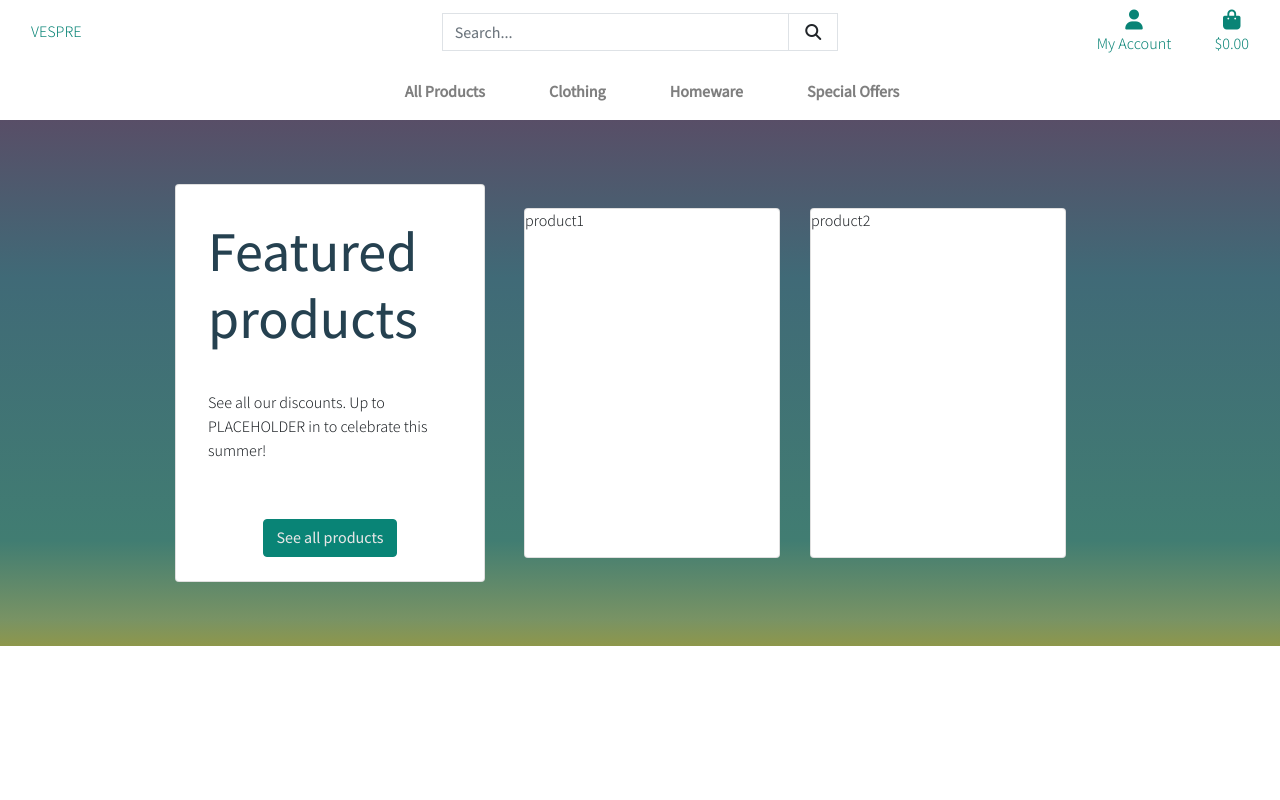
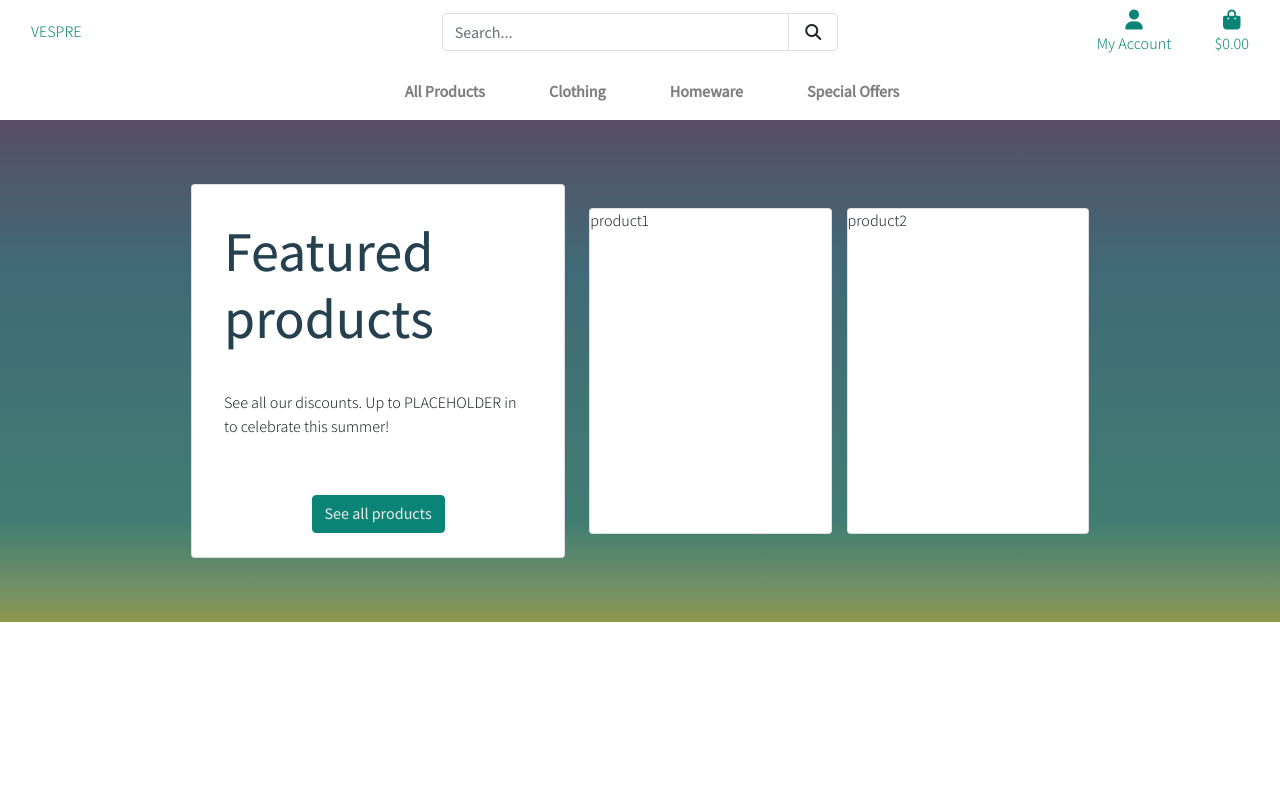
Before and after one commit to Khalanar/vespre, a Django app: page / in a window 1280 px wide. Run offline with Django 3.2, Linux system fonts and the light colour scheme; some libraries are stand-ins or nearby versions.

Commit message:
fix paddings and styles for small and medium

```diff
--- a/static/css/base.css
+++ b/static/css/base.css
@@ -16,10 +16,13 @@
     --color-button-accent-1:  #098476;
     --color-button-accent-2:  #cae14c;
 
+    --rounded-corder-radius: 0.25em;
+
 }
 
 html{
     height:100%;
+    min-width: 364px;
 }
 
 body{
@@ -84,6 +87,27 @@ a {
     color: var(--color-base-text);
 }
 
+.card {
+    border-radius: var(--rounded-corder-radius);
+}
+
+.rounded-l{
+    border-radius:
+        var(--rounded-corder-radius)
+        0px
+        0px
+        var(--rounded-corder-radius)
+        !important;
+}
+
+.rounded-r{
+    0px
+    var(--rounded-corder-radius)
+    var(--rounded-corder-radius)
+    0px
+    !important;
+}
+
 /* media queries */
 @media (min-width: 1200px){
     .container {
--- a/templates/base.html
+++ b/templates/base.html
@@ -32,6 +32,7 @@
         {% endblock %}
 
         <title>Vespre {% block title %}{% endblock %}</title>
+
     </head>
 
     <body>
@@ -43,9 +44,9 @@
                 <div class="col-12 col-lg-4 my-auto py-1 py-lg-0">
                     <form method="GET" action="">
                         <div class="input-group w-100">
-                            <input class="form-control border border-black rounded-0" type="text" name="q" placeholder="Search...">
+                            <input class="form-control border border-black rounded-l" type="text" name="q" placeholder="Search...">
                             <div class="input-group-append">
-                                <button class="form-control btn btn-black border border-black rounded-0" type="submit">
+                                <button class="form-control btn btn-black border border-black rounded-r" type="submit">
                                     <span class="icon">
                                         <i class="fas fa-search"></i>
                                     </span>
@@ -103,6 +104,7 @@
                     {% include 'snippets/main-nav.html' %}
                 </nav>
             </div>
+
         </header>
 
         {% if messages %}
--- a/templates/snippets/mobile-top-header.html
+++ b/templates/snippets/mobile-top-header.html
@@ -8,9 +8,9 @@
     <div class="dropdown-menu border-0 w-100 p-3 rounded-0 my-0" aria-labelledby="mobile-search">
         <form class="form" method="GET" action="">
             <div class="input-group w-100">
-                <input class="form-control border border-black rounded-0" type="text" name="q" placeholder="Search our site">
+                <input class="form-control border border-black rounded-l" type="text" name="q" placeholder="Search our site">
                 <div class="input-group-append">
-                    <button class="form-control form-control btn btn-black border border-black rounded-0" type="submit">
+                    <button class="form-control form-control btn btn-black border border-black rounded-r" type="submit">
                         <span class="icon">
                             <i class="fas fa-search"></i>
                         </span>
--- a/templates/snippets/sections/featured.html
+++ b/templates/snippets/sections/featured.html
@@ -1,7 +1,7 @@
 <div id="section-featured" class="background-gradient">
     <div class="container h-100 section-narrow" >
-        <div class="row h-100">
-            <div class="col-12 col-md-6 col-lg-4 my-auto card p-3">
+        <div class="row h-100 px-3">
+            <div class="col-12 col-md-6 col-lg-5 my-auto card p-3">
                 <h1 class="display-4 logo-font text-black p-3">Featured products</h1>
                 <p class="p-3">See all our discounts. Up to PLACEHOLDER in to celebrate this summer! </p>
                 <div class="mt-4 text-center">
@@ -10,10 +10,10 @@
                     </h4>
                 </div>
             </div>
-            <div class="col-12 col-md-6 col-lg-8">
-                <div class="row h-100 p-4">
-                    <div class="col-6 col-md-12 col-lg-6"><div class="card h-100">{{ products.0 }}</div></div>
-                    <div class="col-6 col-md-12 col-lg-6 pt-md-3 pt-lg-0"><div class="card h-100">{{ products.1 }}</div></div>
+            <div class="col-12 col-md-6 col-lg-7 pl-3 pl-md-4">
+                <div class="row h-100 py-4">
+                    <div class="col-6 col-md-12 col-lg-6 pr-md-0"><div class="card h-100">{{ products.0 }}</div></div>
+                    <div class="col-6 col-md-12 col-lg-6 pr-md-0 pt-md-3 pt-lg-0"><div class="card h-100">{{ products.1 }}</div></div>
                 </div>
             </div>
         </div>
```
